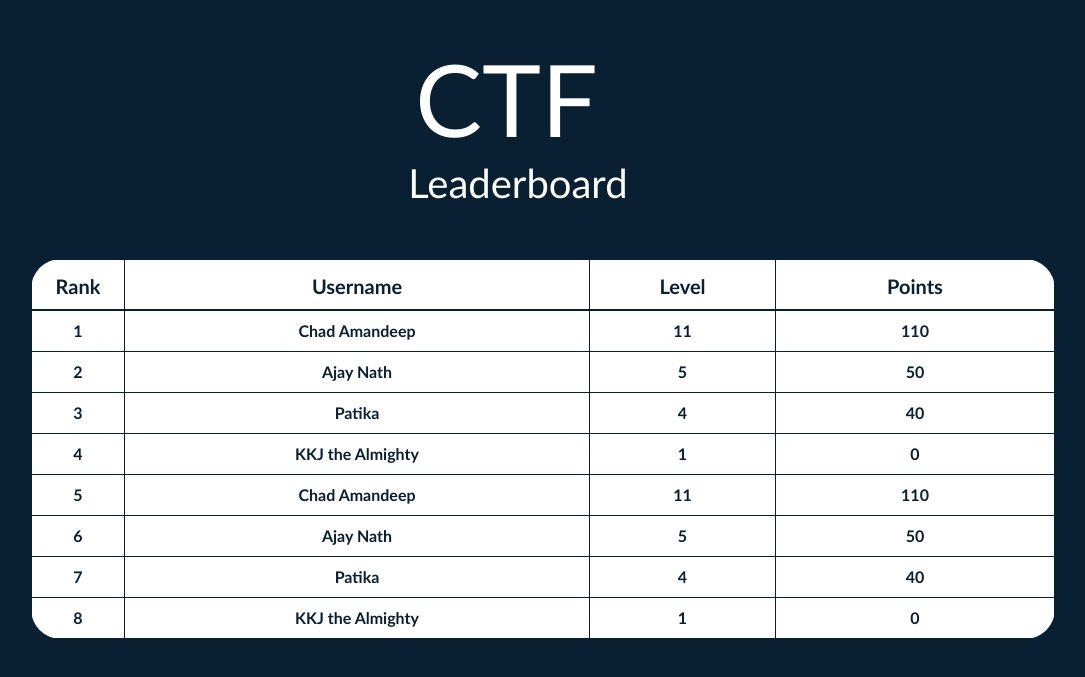
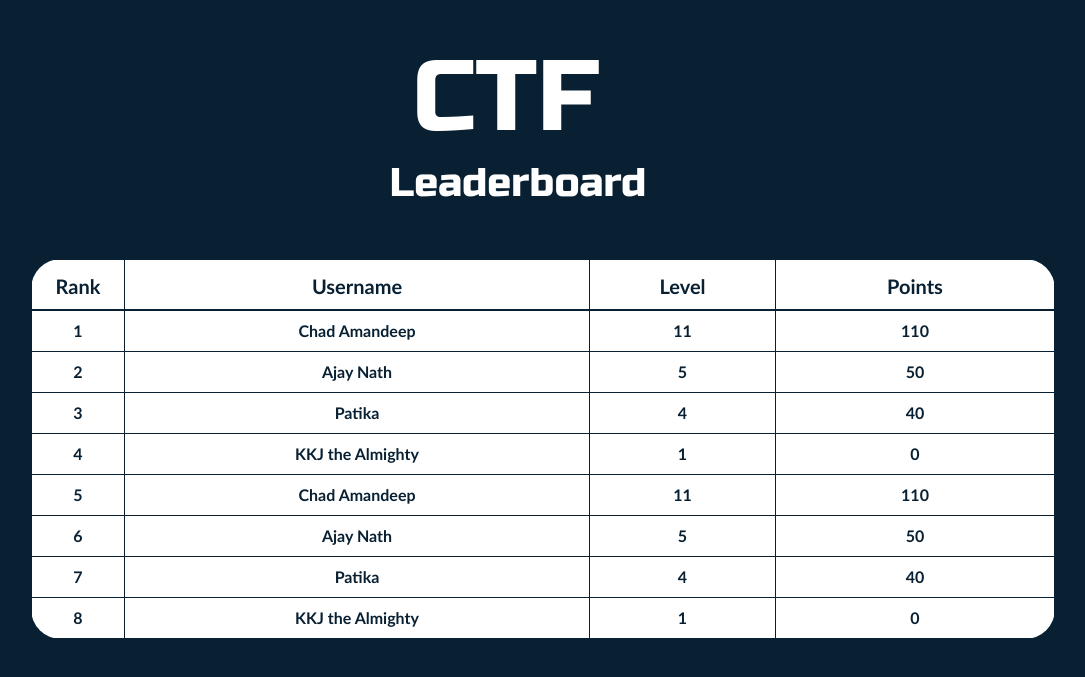
Before and after one commit to iiitv/CTF-frontend, a React (Create React App) app: page / in a window 1280 px wide. Shown: the part 107-784 px from the top of the page, without its empty margins (99-1184 px from the left). Built offline with nearby package versions, Linux system fonts and the light colour scheme.

Commit message:
font added

```diff
--- a/src/components/leaderboard.css
+++ b/src/components/leaderboard.css
@@ -1,9 +1,9 @@
-html{
+@import url('https://fonts.googleapis.com/css2?family=Russo+One&display=swap');
+html {
   background-color: #082032;
-
 }
 
-.table{
+.table {
   font-family: 'Gill Sans', 'Gill Sans MT', Calibri, 'Trebuchet MS', sans-serif;
   font-weight: 600;
   background-color: white;
@@ -12,40 +12,39 @@
   border-radius: 30px;
   margin-bottom: 80px;
 }
-thead{
-    height: 50px ;
+thead {
+  height: 50px;
   font-size: 20px;
   font-weight: 600;
 }
-.tableContainer{
+.tableContainer {
   position: absolute;
   width: 80%;
   left: 130px;
   top: 366px;
-
 }
-.ctfHeader{
+.ctfHeader {
   position: absolute;
   width: 187px;
   height: 121px;
   left: 40%;
   top: 145px;
-    font-family: 'Gill Sans', 'Gill Sans MT', Calibri, 'Trebuchet MS', sans-serif;
+  font-family: Russo One;
   font-size: 100px;
   line-height: 120px;
-    color: #FFFFFF;
+  color: #ffffff;
 }
-.leaderboardHeader{
+.leaderboardHeader {
   position: absolute;
   width: 261px;
   height: 48px;
   left: 38%;
   top: 266px;
-    font-family: 'Gill Sans', 'Gill Sans MT', Calibri, 'Trebuchet MS', sans-serif;
+  font-family: Russo One;
   font-style: normal;
   font-weight: normal;
   font-size: 40px;
   line-height: 48px;
 
-    color: #FFFFFF;
+  color: #ffffff;
 }
```
Lines whose indentation alone changed are shown as unchanged.
